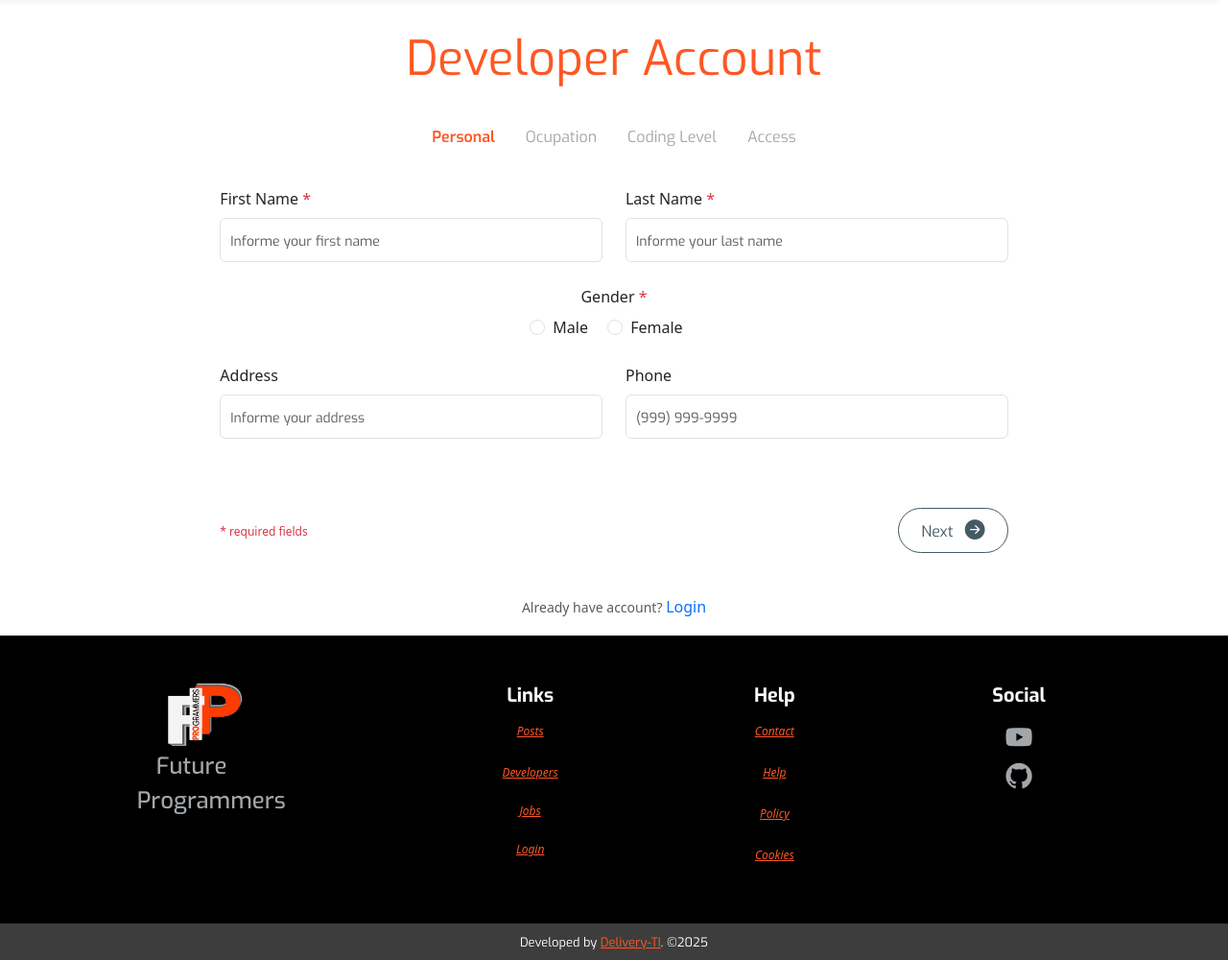
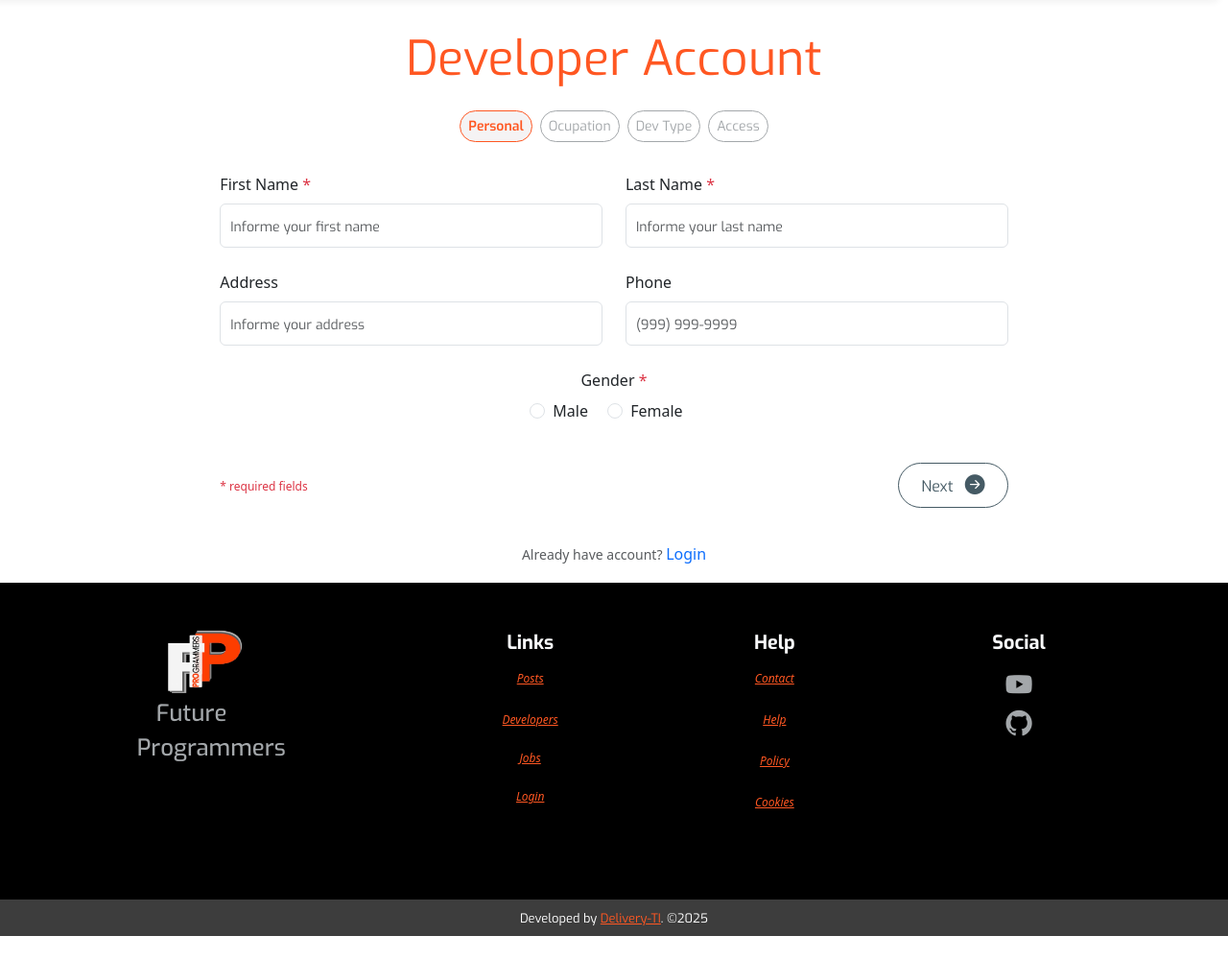
Before and after one commit to Cowpira/blog_project, a Python web app: template templates/pages/create_developer_account.html in a window 1280 px wide. Shown: the part 96-1096 px from the top of the page at 96% size. After the commit the page ends 1071 px from the top, so only its background shows below. Run offline with Jinja, Linux system fonts and the light colour scheme; the template is opened without the code that fills it, so the values that code supplies are empty; some web fonts are replaced.

Commit message:
update layout to fit better in smaller mobile devices

```diff
--- a/static/scripts/inputs_validate.js
+++ b/static/scripts/inputs_validate.js
@@ -40,7 +40,7 @@ function validate_employee_account(){
     var position = document.getElementById("position").value;
     var email = document.getElementById("email_address").value;
     var password = document.getElementById("password").value;
-    var conf_pass = document.getElementById("conf_password").value;
+    var conf_pass = document.getElementById("user_reg_conf_password").value;
 
 
     if (employee_id === "" || f_name === "" || l_name === "" || phone === "" ||
@@ -70,7 +70,7 @@ function validate_dev_account(){
     var position = document.getElementById("position").value;
     var email = document.getElementById("email_address").value;
     var password = document.getElementById("password").value;
-    var conf_pass = document.getElementById("conf_password").value;
+    var conf_pass = document.getElementById("user_reg_conf_password").value;
 
     if (f_name === "" || l_name === "" || company === "" || position === "" ||
         email === "" || password === "" || conf_pass === "") {
--- a/static/styles/app.css
+++ b/static/styles/app.css
@@ -301,10 +301,22 @@ main{  min-height: calc(100vh - 360px); }
 /* PORTFOLIO TAB MENU STYLE */
 .navlink-tab-menu{
     font-family: var(--fp-font);
+    font-size: 14px !important;
     color: var(--fp-light-gray-color);
+    border: .5px solid var(--fp-light-gray-color);
+    border-radius: 50px;
+    padding: 5px 8px;
 }
-.navlink-tab-menu:hover{ color: var(--fp-black-color); }
-.navlink-tab-menu.active{ color: var(--fp-orange-color); font-weight: 600; }
+.navlink-tab-menu:hover{
+    color: var(--fp-black-color);
+    border: .5px solid var(--fp-black-color);
+}
+.navlink-tab-menu.active{
+    color: var(--fp-orange-color);
+    font-weight: 600;
+    background-color: #f5f3f4;
+    border: .5px solid var(--fp-orange-color);
+}
 
 
 .portfolio_menu { position: sticky; top: 120px; }
@@ -1330,7 +1344,7 @@ input[type="file"]::file-selector-button {
     margin-top: auto;
     bottom: -2px !important;
     position: relative;
-    height: 300px;
+    height: 330px;
     background: var(--fp-black-color);
 
 }
--- a/templates/pages/create_developer_account.html
+++ b/templates/pages/create_developer_account.html
@@ -17,25 +17,25 @@
             Developer Account
         </p>
 
-        <div class="col-10 offset-1 col-lg-8 offset-lg-2 col-xxl-6 offset-xxl-3">
-            <ul class="nav mb-3 mt-4 d-flex justify-content-center" id="pills-tab" role="tablist">
+        <div class="col-12 col-sm-10 col-lg-8 offset-sm-1 offset-lg-2">
+            <ul class="nav d-flex justify-content-center mb-3" id="pills-tab" role="tablist">
                 <li class="nav-item" role="presentation">
                     <a href="#pills-personal" class="nav-link navlink-tab-menu active" id="personal-tab" data-bs-toggle="pill"
                     data-bs-target="#pills-personal" role="tab" aria-controls="pills-personal" aria-selected="true">Personal</a>
                 </li>
 
                 <li class="nav-item" role="presentation">
-                    <a href="#pills-ocupation" class="nav-link navlink-tab-menu" id="ocupation-tab" data-bs-toggle="pill"
+                    <a href="#pills-ocupation" class="ms-2 nav-link navlink-tab-menu" id="ocupation-tab" data-bs-toggle="pill"
                     data-bs-target="#pills-ocupation" role="tab" aria-controls="pills-ocupation" aria-selected="false">Ocupation</a>
                 </li>
 
                 <li class="nav-item" role="presentation">
-                    <a href="#pills-level" class="nav-link navlink-tab-menu" id="level-tab" data-bs-toggle="pill"
-                    data-bs-target="#pills-level" role="tab" aria-controls="pills-level" aria-selected="false">Coding Level</a>
+                    <a href="#pills-level" class="ms-2 nav-link navlink-tab-menu" id="level-tab" data-bs-toggle="pill"
+                    data-bs-target="#pills-level" role="tab" aria-controls="pills-level" aria-selected="false">Dev Type</a>
                 </li>
 
                 <li class="nav-item" role="presentation">
-                    <a href="#pills-access" class="nav-link navlink-tab-menu" id="access-tab" data-bs-toggle="pill"
+                    <a href="#pills-access" class="ms-2 nav-link navlink-tab-menu" id="access-tab" data-bs-toggle="pill"
                     data-bs-target="#pills-access" role="tab" aria-controls="pills-access" aria-selected="false">Access</a>
                 </li>
             </ul>
@@ -58,6 +58,18 @@
                                     value="{{data.last_name or ''}}" placeholder="Informe your last name" required>
                             </div>
 
+                            <div class="col-12 col-sm-6 mb-4">
+                                <label for="address" class="form-label fw-light text-dark">Address</label>
+                                <input type="text" class="form-control" tabindex="5" name="address" maxlength="50" id="address"
+                                    value="{{data.address or ''}}" placeholder="Informe your address">
+                            </div>
+
+                            <div class="col-12 col-sm-6 mb-4">
+                                <label for="phone" class="form-label fw-light text-dark">Phone</label>
+                                <input type="text" class="form-control" tabindex="6" name="phone" maxlength="15" id="phone"
+                                    value="{{data.phone or ''}}" placeholder="(999) 999-9999">
+                            </div>
+
                             <div class="col-12 col-sm-6 offset-sm-3 text-center mb-4">
                                 <label for="last_name" class="col-12 form-label fw-light text-dark">Gender <span class="fw-bolder text-danger">*</label>
                                 <div class="form-check form-check-inline">
@@ -73,20 +85,8 @@
                                 </div>
                             </div>
 
-                            <div class="col-12 col-sm-6 mb-4">
-                                <label for="address" class="form-label fw-light text-dark">Address</label>
-                                <input type="text" class="form-control" tabindex="5" name="address" maxlength="50" id="address"
-                                    value="{{data.address or ''}}" placeholder="Informe your address">
-                            </div>
-
-                            <div class="col-12 col-sm-6 mb-4">
-                                <label for="phone" class="form-label fw-light text-dark">Phone</label>
-                                <input type="text" class="form-control" tabindex="6" name="phone" maxlength="15" id="phone"
-                                    value="{{data.phone or ''}}" placeholder="(999) 999-9999">
-                            </div>
-
                             <!-- tab navigation buttons -->
-                            <div class="d-flex justify-content-between mt-4 py-4">
+                            <div class="d-flex justify-content-between py-3">
                                 <span class="fw-light smaller-texts text-danger mt-3">* required fields</span>
 
                                 <a href="#" onclick="ocupation_tab();" tabindex="7" class="fp-buttons fp-gray-btn" data-bs-target="#pills-ocupation"
@@ -99,7 +99,7 @@
 
                     <!-- TAB TO ADD CURRENT OCUPATION -->
                     <div class="tab-pane" id="pills-ocupation" role="tabpanel" aria-labelledby="ocupation-tab">
-                        <div class="row py-3">
+                        <div class="row d-flex justify-content-center py-3">
                             <div class="col-12 col-sm-6 mb-3">
                                 <label class="form-label fw-light text-dark">Company <span class="fw-bolder text-danger">*</label>
                                 <input type="text" tabindex="8" class="form-control" name="company" id="company" maxlength="50"
@@ -116,7 +116,7 @@
                                 <span class="text-primary smaller-texts fw-lighter">Enter unemployed if not working</span>
                             </div>
 
-                            <div class="row justify-content-evenly mb-4">
+                            <div class="row justify-content-evenly mb-3">
                                 <div class="col-6 col-md-4">
                                     <label class="form-label fw-light text-dark">Started</label>
                                     <input type="text" tabindex="10" class="form-control" name="started" id="started"
@@ -127,9 +127,8 @@
                                     <label for="ended" class="form-label fw-light text-dark">Ended</label>
                                     <input type="text" tabindex="11" class="form-control" name="ended" id="ended"
                                         value="{{data.ended or ''}}" placeholder="01/01/2020">
-
-                                    <p class="text-primary smaller-texts fw-lighter ms-2">Enter today's date if current job</p>
                                 </div>
+                                <p class="col-12 col-md-8 text-primary text-end smaller-texts fw-lighter ms-2">Enter today's date in 'Ended' if current job</p>
                             </div>
 
                             <div class="col-12 col-sm-10 offset-sm-1 badge bg-highlight text-wrap fst-italic lh-base text-dark py-3 mb-3">
@@ -148,14 +147,15 @@
                                 <div class="text-end smaller-texts fw-light">
                                     <span id="counter" class="col-6 text-muted text-end">0 / 1000</span>
                                 </div>
+
+                                <span class="fw-light smaller-texts text-danger mt-3">* required fields</span>
                             </div>
 
                             <!-- tab navigation buttons -->
-                            <div class="d-flex justify-content-between mt-4 py-4">
+                            <div class="d-flex justify-content-between py-3">
                                 <a href="#" onclick="personal_tab();" class="fp-buttons fp-gray-btn" tabindex="14">
                                     <i class="bi bi-arrow-left-circle-fill px-2" style="font-size: 1.3rem;"></i> Previous &nbsp;
                                 </a>
-                                <span class="fw-light smaller-texts text-danger mt-3">* required fields</span>
 
                                 <a href="#" onclick="level_tab();" class="fp-buttons fp-gray-btn" tabindex="13">
                                     &nbsp; Next <i class="bi bi-arrow-right-circle-fill px-2" style="font-size: 1.3rem;"></i>
@@ -166,9 +166,9 @@
 
                     <!-- TAB TO ADD CODING LEVEL -->
                     <div class="tab-pane" id="pills-level" role="tabpanel" aria-labelledby="level-tab">
-                        <div class="row py-3">
-                            <div class="col-12 col-md-10 offset-md-1 mb-4">
-                                <label for="title" class="form-label fw-light text-dark">What type of developer are you?</label>
+                        <div class="row d-flex justify-content-center py-3">
+                            <div class="col-12 col-md-10 mb-4">
+                                <label for="title" class="form-label fw-light text-dark">Developer level</label>
                                 <select class="form-select form-control" tabindex="15" name="title" aria-label="Select a developer title">
                                     {% if data.title %}
                                         <option value="{{ data.title }}" selected>
@@ -194,8 +194,8 @@
                                 </select>
                             </div>
 
-                            <div class="col-6 col-md-5 offset-md-1 mb-4">
-                                <label for="prog_language" class="form-label fw-light text-dark">Prefered code Language</label>
+                            <div class="col-12 col-sm-6 col-md-5 mb-2">
+                                <label for="prog_language" class="form-label fw-light text-dark">Primary Language</label>
                                 <select class="form-select form-control" tabindex="16" name="prog_language" aria-label="Select a developer title">
                                     {% if data.prog_language %}
                                         <option value="{{ data.prog_language }}" selected>
@@ -218,10 +218,10 @@
                                     <option value="Other">Other</option>
                                 </select>
 
-                                <p class="text-primary smaller-texts fw-lighter">Select your primary programming language</p>
+                                <p class="text-primary smaller-texts fw-lighter">Select the language you have more experience</p>
                             </div>
 
-                            <div class="col-6 col-md-5 mb-4">
+                            <div class="col-12 col-sm-6 col-md-5 mb-4">
                                 <label for="experience" class="form-label fw-light text-dark">Experience</label>
                                 <div class="input-group input-group-sm">
                                     <input type="text" tabindex="17" class="form-control" min="1" max="50" maxlength="2" name="experience" id="experience"
@@ -231,17 +231,17 @@
                                 </div>
                             </div>
 
-                            <div class="col-12 col-md-10 offset-md-1 badge bg-highlight text-wrap fst-italic lh-base text-dark py-3 mt-3">
-                                If title or seguiment aren't listed. Fill up the title and/ or seguiment into the input below.
+                            <div class="col-12 col-md-10 badge bg-highlight text-wrap fst-italic lh-base text-dark py-2 mb-3">
+                                If dev level or primary language aren't listed. Fill up inputs below
                             </div>
 
-                            <div class="col-6 col-md-5 offset-md-1 py-3">
+                            <div class="col-12 col-sm-6 col-md-5 mb-4">
                                 <label for="input_title" class="form-label fw-light text-dark">Programmer Title</label>
                                 <input type="text" tabindex="18" class="form-control" name="input_title" maxlength="100" id="input_title"
                                     value="{{data.input_title or ''}}" placeholder="Programming Title">
                             </div>
 
-                            <div class="col-6 col-md-5 py-3">
+                            <div class="col-12 col-sm-6 col-md-5">
                                 <label for="input_prog_language" class="form-label fw-light text-dark">Primary code Language</label>
                                 <input type="text" tabindex="19" class="form-control" name="input_prog_language" maxlength="100" id="input_prog_language"
                                     value="{{data.input_prog_language or ''}}" placeholder="Programming Language">
@@ -249,12 +249,13 @@
                                 <p class="text-primary smaller-texts fw-lighter">Enter primary programming language</p>
                             </div>
 
+                            <span class="fw-light smaller-texts text-danger mt-3">* required fields</span>
+
                             <!-- tab navigation buttons -->
-                            <div class="d-flex justify-content-between mt-4 py-4">
+                            <div class="d-flex justify-content-between py-4">
                                 <a href="#" onclick="ocupation_tab();" class="fp-buttons fp-gray-btn" tabindex="21">
                                     <i class="bi bi-arrow-left-circle-fill px-2" style="font-size: 1.3rem;"></i> Previous &nbsp;
                                 </a>
-                                <span class="fw-light smaller-texts text-danger mt-3">* required fields</span>
 
                                 <a href="#" onclick="access_tab();" class="fp-buttons fp-gray-btn" tabindex="20">
                                     &nbsp; Next <i class="bi bi-arrow-right-circle-fill px-2" style="font-size: 1.3rem;"></i>
@@ -265,25 +266,26 @@
 
                     <!-- TAB TO ADD DEVELOPER ACCESS -->
                     <div class="tab-pane" id="pills-access" role="tabpanel" aria-labelledby="access-tab">
-                        <div class="row py-3">
-                             <div class="col-12 col-sm-10 offset-sm-1 col-md-8 offset-md-2">
+                        <div class="row d-flex justify-content-center py-3">
+                             <div class="col-12 col-sm-8 col-md-8">
                                 <label for="email" class="form-label fw-light text-dark">E-mail <span class="fw-bolder text-danger">*</label>
                                 <input type="email" class="form-control" tabindex="21" name="email" maxlength="40" id="email_address"
                                     value="{{data.email or ''}}" placeholder="your_email@email.com" required>
                             </div>
+                            <span class="col-12 d-sm-block"></span>
 
-                            <div class="col-12 col-sm-5 offset-sm-1 col-md-4 offset-md-2 mt-4">
+                            <div class="col-12 col-sm-4 col-md-4 mt-4">
                                 <label for="password" class="form-label fw-light text-dark">Password <span class="fw-bolder text-danger">*</span></label>
                                 <input type="password" class="form-control" tabindex="22" name="password" maxlength="12" id="user_reg_password"
                                     placeholder="Enter your password" required onkeyup="checkPasswordMatch();">
                             </div>
 
-                            <div class="col-12 col-sm-5 col-md-4 mt-4">
+                            <div class="col-12 col-sm-4 col-md-4 mt-4">
                                 <label for="conf_password" class="form-label fw-light text-dark">
                                     Confirm Password <span class="fw-bolder text-danger">*</span>
                                 </label>
-                                <input type="password" class="form-control" tabindex="23" name="conf_password" maxlength="12" id="user_reg_conf_password"
-                                    placeholder="Confirm your password" required onkeyup="checkPasswordMatch();">
+                                <input type="password" class="form-control" tabindex="23" name="conf_password" maxlength="12"
+                                    id="user_reg_conf_password" placeholder="Confirm your password" required onkeyup="checkPasswordMatch();">
                             </div>
 
                             <div class="col-12 text-center py-2">
@@ -291,25 +293,25 @@
                                 <span id="message"></span>
                             </div>
 
-                            <p class="text-center fw-lighter text-primary smaller-texts">
+                            <p class="text-center fw-light text-primary smaller-texts">
                                 Strong password has at least one cappital letter and special char<br>
                                 Also mix of numbers and letters
                             </p>
+                            <span class="fw-light smaller-texts text-danger mt-1">* required fields</span>
 
-                            <div id="form_valid" class="d-none col-6 offset-3 col-md-4 offset-md-4 mt-2 alert-field animate__animated
+                            <div id="form_valid" class="d-none col-6 col-md-4 mt-2 alert-field animate__animated
                                 animate__fadeInUp animate__duration-1s">
                                 <b>Red fields are required!</b>
                             </div>
 
                             <!-- tab navigation buttons -->
-                            <div class="d-flex justify-content-between mt-2 py-4">
+                            <div class="d-flex justify-content-between py-4">
                                 <a href="#" onclick="level_tab();" class="fp-buttons fp-gray-btn" tabindex="25">
                                     <i class="bi bi-arrow-left-circle-fill px-2" style="font-size: 1.3rem;"></i> Previous &nbsp;
                                 </a>
-                                <span class="fw-light smaller-texts text-danger mt-3">* required fields</span>
 
                                 <button type="submit" name="action" tabindex="24" class="fp-buttons fp-orange-btn" onclick="validate_dev_account();">
-                                    <i class="bi bi-person-plus-fill" style="font-size: 1.5rem;"></i> Create Account
+                                    <i class="bi bi-person-plus-fill" style="font-size: 1.5rem;"></i> Create
                                 </button>
                             </div>
                         </div>
--- a/templates/pages/footer.html
+++ b/templates/pages/footer.html
@@ -73,23 +73,39 @@
                 </ul>
             </div>
 
-            <div class="col text-center">
+            <div class="col text-center d-none d-sm-block">
                 <ul style="list-style-type: none;">
-                    <li class="mb-2"><span class="text-light footer_title fs-5"><b>Social</b></span></li>
+                    <li class="mb-2">
+                        <span class="text-light footer_title fs-5"><b>Social</b></span>
+                    </li>
 
                     <li>
-                        <a type="button" class="youtube text-gray" href="#" target="_parent" title="Future Programmers - YouTube">
+                        <a type="button" class="youtube text-gray" href="#" target="_parent"
+                            title="Future Programmers - YouTube">
                             <i class="bi bi-youtube" style="font-size: 1.7rem;"></i>
                         </a>
                     </li>
 
                     <li>
-                        <a type="button" class="github text-gray" href="#" target="_parent" title="Future Programmers - Github">
+                        <a type="button" class="github text-gray" href="#" target="_parent"
+                            title="Future Programmers - Github">
                             <i class="bi bi-github github" style="font-size: 1.7rem;"></i>
                         </a>
                     </li>
                 </ul>
             </div>
+        </div>
+
+        <div class="col-3 offset-7 d-flex justify-content-around d-sm-none mt-3">
+            <a type="button" class="youtube text-gray" href="#" target="_parent"
+                title="Future Programmers - YouTube">
+                <i class="bi bi-youtube" style="font-size: 1.7rem;"></i>
+            </a>
+
+            <a type="button" class="github text-gray" href="#" target="_parent"
+                title="Future Programmers - Github">
+                <i class="bi bi-github github" style="font-size: 1.7rem;"></i>
+            </a>
         </div>
     </div>
 
--- a/templates/pages/help.html
+++ b/templates/pages/help.html
@@ -22,11 +22,13 @@
                         <i class="bi bi-file-text" style="font-size: 1rem;"></i> Forum
                     </a>
                 </li>
+
                 <li class="nav-item">
                     <a id="link3" class="nav-link help-links link_2" href="#recover">
                         <i class="bi bi-repeat" style="font-size: 1rem;"></i> Recover
                     </a>
                 </li>
+
                 <li class="nav-item">
                     <a id="link4" class="nav-link help-links link_3" href="#others">
                         <i class="bi bi-question-circle" style="font-size: 1rem;"></i> Others
```
Also changed, not shown: other parts of static/styles/app.css (+40 -7 lines), templates/pages/contact.html (+11 -11 lines), templates/pages/create_employeer_account.html (+25 -21 lines), templates/pages/index.html (+10 -9 lines).
